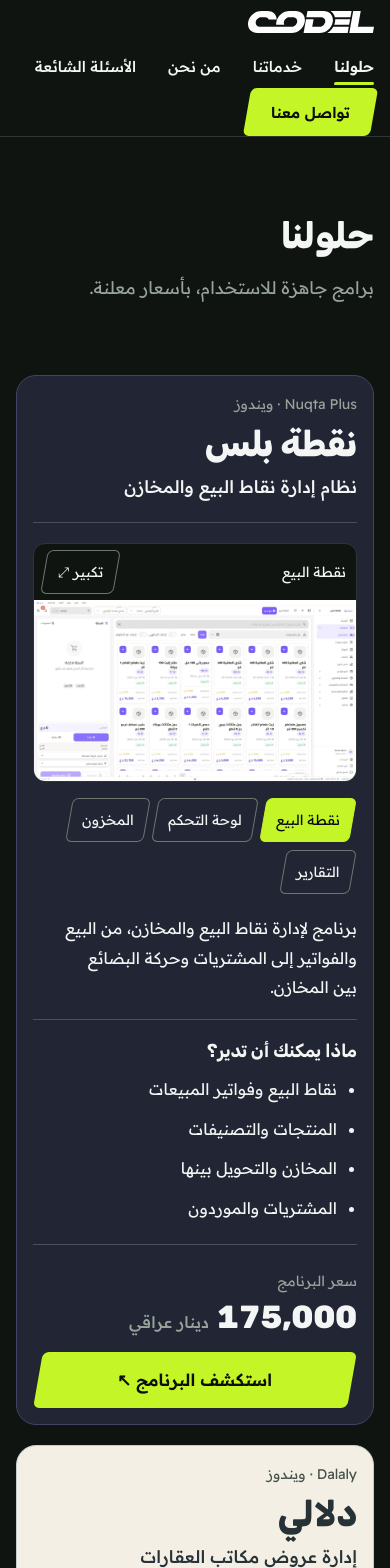
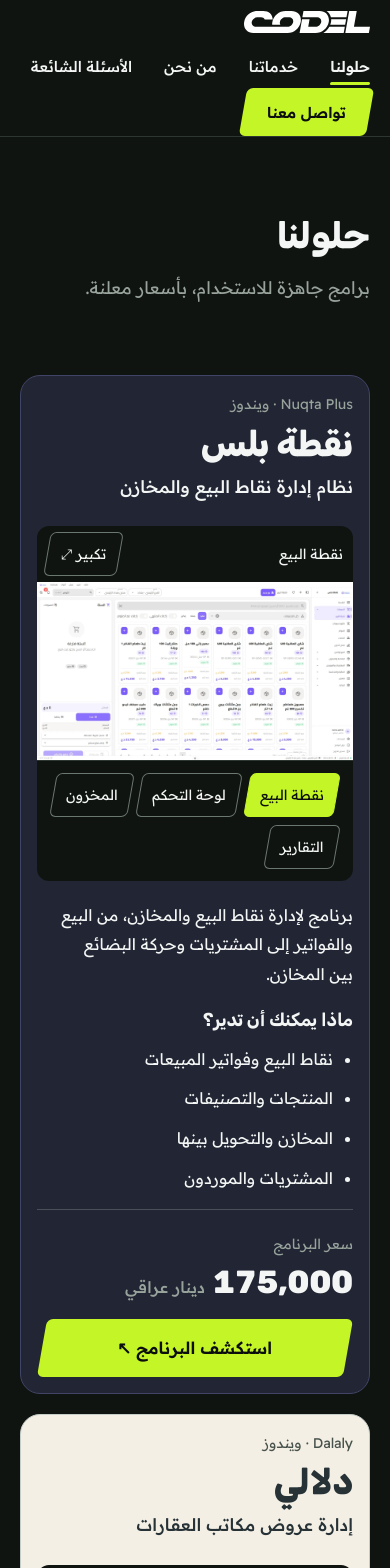
Before and after one commit to TariqAli93/codel, a Nuxt app: page /solutions in a window 390 px wide. Shown: the top 1568 px of the page. Built offline with nearby package versions, Linux system fonts and the light colour scheme.

Commit message:
Polish V8.4.1 layout and stabilize product screenshot rendering

```diff
--- a/app/assets/scss/main.scss
+++ b/app/assets/scss/main.scss
@@ -140,7 +140,7 @@
   --control-md: 48px;
   --control-lg: 56px;
   --header-height: 72px;
-  --container-max: 1440px; // more size
+  --container-max: 1680px; // wide desktop, still bounded
 
   --slant-angle: 10deg;
 
@@ -154,8 +154,8 @@
 // Page rhythm and motion: site-level tokens, not in tokens.json v1 yet.
 // Motion is optional: the reduced-motion block at the end of this file switches it off.
 :root {
-  --page-gutter: clamp(16px, 4vw, 64px);
-  --section-gap: clamp(64px, 8vw, 128px); // between a page's sections
+  --page-gutter: clamp(20px, 3.3vw, 64px);
+  --section-gap: clamp(56px, 6.4vw, 112px); // between a page's sections
   --head-gap: var(--space-7); // between a section's heading and its content
   --panel-pad: clamp(24px, 3vw, 40px); // inside large panels
   --measure: 42rem; // the widest a running paragraph gets
@@ -387,8 +387,5 @@ a {
   .workline-button{transition:background-color .22s var(--ease-out),color .22s var(--ease-out),border-color .22s var(--ease-out),translate .22s var(--ease-out)}
   @media (hover:hover){.workline-button:hover{translate:0 -2px}}
   .workline-button:active{translate:0 1px}
-  @supports(animation-timeline:view()){
-    .workline-heading h2,.services-intro h2,.proof-heading h2{animation:workline-reveal .6s var(--ease-out) both;animation-timeline:view();animation-range:entry 0% entry 55%}
-    @keyframes workline-reveal{from{transform:translateY(12px);opacity:.72}to{transform:none;opacity:1}}
-  }
+  // Headings remain at full contrast even in full-page screenshots and before intersection.
 }
--- a/app/components/ClosingCall.vue
+++ b/app/components/ClosingCall.vue
@@ -25,18 +25,18 @@ const headingId = useId()
 <style scoped lang="scss">
 .closing {
   position:relative;isolation:isolate;overflow:hidden;
-  margin-block-start:var(--section-gap);padding:clamp(28px,5vw,76px);
+  margin-block-start:var(--section-gap);padding:clamp(28px,4vw,64px);
   border-radius:var(--radius-lg);background:var(--accent);color:var(--on-accent);
   --focus:var(--on-accent);--link-color:var(--on-accent);--link-rule:var(--on-accent);--link-rule-hover:var(--on-accent);--link-active:var(--on-accent);
   --primary:var(--on-accent);--on-primary:var(--accent);--primary-hover:var(--charcoal-700);--primary-active:var(--charcoal-800);--text:var(--on-accent);--text-muted:var(--on-accent);--surface:var(--accent);--surface-raised:var(--accent);--border-strong:var(--on-accent);--glow-accent:none;
-  display:grid;grid-template-columns:minmax(0,1.2fr) minmax(0,.8fr);gap:clamp(28px,5vw,80px);align-items:center;min-height:clamp(260px,26vw,380px);
+  display:grid;grid-template-columns:minmax(0,1.55fr) minmax(0,1fr);gap:clamp(24px,4vw,64px);align-items:center;min-height:clamp(220px,19vw,320px);
   &::after {content:'';position:absolute;inset-block:-40%;inset-inline-end:-10%;width:44%;border-inline:1px solid currentColor;transform:skewX(calc(-1 * var(--slant-angle)));opacity:.13;pointer-events:none;z-index:-1}
 }
 .closing__copy { min-width:0; }
-.closing__heading { font-size:clamp(2.2rem,4.7vw,4.75rem);line-height:1.35;max-width:19ch;margin:0; }
-.closing__text { font-size:var(--text-lead);line-height:1.8;margin-block-start:18px;max-width:36ch; }
-.closing__actions { display:flex;flex-direction:column;align-items:start;justify-content:center;gap:14px;min-width:0;padding-inline:5px;:deep(.action:not(.action--text)){min-height:60px;min-width:min(100%,250px);max-width:100%;font-size:1.125rem;padding-inline:clamp(20px,3vw,36px)}:deep(.action--text){font-size:var(--text-body)} }
+.closing__heading { font-size:clamp(2rem,3.7vw,4.3rem);line-height:1.35;max-width:23ch;margin:0; }
+.closing__text { font-size:var(--text-lead);line-height:1.8;margin-block-start:18px;max-width:42ch; }
+.closing__actions { display:flex;flex-direction:column;align-items:stretch;justify-content:center;gap:10px;min-width:0;padding-inline:6px;max-width:440px;justify-self:stretch;:deep(.action:not(.action--text)){min-height:72px;width:100%;max-width:100%;font-size:clamp(1.1rem,1.45vw,1.45rem);padding-inline:clamp(20px,3vw,36px);justify-content:center}:deep(.action--text){font-size:var(--text-body);align-self:center} }
 .closing :deep(.action--outline:hover){background:var(--on-accent);color:var(--accent)}
 .closing :deep(.action--ink:hover){background:var(--charcoal-700);color:var(--accent)}
-@media(max-width:800px){.closing{grid-template-columns:minmax(0,1fr);min-height:0;gap:26px}.closing__heading{max-width:none}.closing__actions{align-items:stretch;:deep(.action--text){align-self:start}}}
+@media(max-width:800px){.closing{grid-template-columns:minmax(0,1fr);min-height:0;gap:26px}.closing__heading{max-width:none}.closing__actions{align-items:stretch;max-width:none;:deep(.action:not(.action--text)){min-height:60px}:deep(.action--text){align-self:center}}}
 </style>
--- a/app/components/WorklineProduct.vue
+++ b/app/components/WorklineProduct.vue
@@ -8,6 +8,15 @@ const shot = computed(() => props.solution.images[active.value])
 const gallery = ref<HTMLDialogElement | null>(null)
 const opener = ref<HTMLButtonElement | null>(null)
 const galleryOpen = ref(false)
+const failedSrc = ref('')
+const hasInteracted = ref(false)
+const retryKey = ref(0)
+function onImageError(event: Event) {
+  const image = event.currentTarget as HTMLImageElement
+  const current = shot.value
+  if (current && image.getAttribute('src') === current.src) failedSrc.value = current.src
+}
+function retryImage() { failedSrc.value = ''; retryKey.value++ }
 const names: Record<string,string> = { pos:'نقطة البيع', dashboard:'لوحة التحكم', inventory:'المخزون', 'sales-report':'التقارير', properties:'العروض العقارية', property:'تفاصيل العقار' }
 function label(item: SolutionImage) {
   const key = item.src.split('/').pop()?.replace(/\.webp$/, '') ?? ''
@@ -16,6 +25,8 @@ function label(item: SolutionImage) {
 function select(index:number, motionDirection?:number) {
   if(index===active.value) return
   direction.value = motionDirection ?? (index>active.value ? 1 : -1)
+  failedSrc.value = ''
+  hasInteracted.value = true
   active.value=index
 }
 function step(delta:number) {
@@ -41,57 +52,59 @@ function onGalleryKey(event:KeyboardEvent) {
       <figure>
         <figcaption><span aria-live="polite">{{ label(shot) }}</span><button ref="opener" type="button" class="workline-button app-panel__enlarge" :aria-label="`تكبير واجهة ${solution.nameAr}`" @click="openGallery"><span>تكبير <span aria-hidden="true">⤢</span></span></button></figcaption>
         <div class="app-panel__stage" :class="{ 'app-panel__stage--back': direction<0 }">
-          <Transition name="screen" mode="out-in">
-            <img :key="shot.src" :src="shot.src" :alt="shot.alt" :width="shot.width" :height="shot.height" loading="lazy" decoding="async">
-          </Transition>
+          <img v-if="failedSrc !== shot.src" :key="`${shot.src}-${retryKey}`" :class="{ 'app-panel__image--selected': hasInteracted }" :src="shot.src" :alt="shot.alt" :width="shot.width" :height="shot.height" loading="eager" decoding="sync" @error="onImageError">
+          <div v-else class="app-panel__fallback" role="status">
+            <p>تعذّر تحميل صورة واجهة {{ solution.nameAr }}.</p>
+            <button type="button" class="workline-button" @click="retryImage"><span>إعادة المحاولة</span></button>
+            <a :href="shot.src" target="_blank" rel="noopener noreferrer">فتح الصورة الأصلية</a>
+          </div>
+        </div>
+        <div class="app-panel__controls" role="group" :aria-label="`واجهات ${solution.nameAr}`">
+          <button v-for="(item,i) in solution.images" :key="item.src" type="button" class="workline-button" :aria-pressed="active===i" @click="select(i)"><span>{{ label(item) }}</span></button>
         </div>
       </figure>
-      <div class="app-panel__controls" role="group" :aria-label="`واجهات ${solution.nameAr}`">
-        <button v-for="(item,i) in solution.images" :key="item.src" type="button" class="workline-button" :aria-pressed="active===i" @click="select(i)"><span>{{ label(item) }}</span></button>
-      </div>
     </div>
 
     <div class="app-panel__aside">
       <p>{{ solution.description }}</p>
       <div class="app-panel__benefits"><component :is="level===2?'h3':'h4'">ماذا يمكنك أن تدير؟</component><ul><li v-for="feature in solution.features.slice(0,4)" :key="feature">{{ feature }}</li></ul></div>
-    </div>
-
-    <div class="app-panel__purchase">
-      <div><small>سعر البرنامج</small><ProductPrice :amount="solution.priceIqd" /></div>
-      <ActionLink look="solid" :glow="false" size="lg" :to="`/solutions/${solution.slug}`" label="استكشف البرنامج ↖" :hidden-suffix="solution.nameAr" />
+      <div class="app-panel__purchase">
+        <div><small>سعر البرنامج</small><ProductPrice :amount="solution.priceIqd" /></div>
+        <ActionLink look="solid" :glow="false" size="lg" :to="`/solutions/${solution.slug}`" label="استكشف البرنامج ↖" :hidden-suffix="solution.nameAr" />
+      </div>
     </div>
 
     <dialog ref="gallery" class="app-gallery" :aria-labelledby="`gallery-${solution.slug}`" @close="onClose" @keydown="onGalleryKey">
       <div class="app-gallery__bar"><h2 :id="`gallery-${solution.slug}`">{{ solution.nameAr }} — {{ shot ? label(shot) : '' }}</h2><button autofocus type="button" class="workline-button" @click="closeGallery"><span>إغلاق ×</span></button></div>
-      <img v-if="galleryOpen && shot" :src="shot.src" :alt="shot.alt" :width="shot.width" :height="shot.height">
+      <img v-if="galleryOpen && shot && failedSrc !== shot.src" :src="shot.src" :alt="shot.alt" :width="shot.width" :height="shot.height" @error="onImageError">
+      <p v-else-if="galleryOpen && shot" role="status">تعذّر تحميل الصورة. <button type="button" class="workline-button" @click="retryImage"><span>إعادة المحاولة</span></button></p>
       <div class="app-gallery__bar"><button type="button" class="workline-button" @click="step(-1)"><span>السابق →</span></button><bdi aria-live="polite">{{ active+1 }} / {{ solution.images.length }}</bdi><button type="button" class="workline-button" @click="step(1)"><span>التالي ←</span></button></div>
     </dialog>
   </article>
 </template>
 
 <style scoped lang="scss">
-.app-panel { display:grid;grid-template-columns:minmax(0,2.75fr) minmax(0,1fr);grid-template-areas:'head head' 'screen aside' 'purchase purchase';gap:clamp(20px,2.5vw,36px);padding:clamp(20px,2.6vw,40px);background:var(--nuqta-ground);border:1px solid color-mix(in srgb,var(--nuqta-accent) 28%,var(--border));border-radius:var(--radius-lg);min-width:0;color:var(--text);
-  &--sand{background:var(--dalaly-ground);color:var(--dalaly-ink);border-color:var(--border);grid-template-columns:minmax(0,1fr) minmax(0,2.75fr);grid-template-areas:'head head' 'aside screen' 'purchase purchase'}
+.app-panel { display:grid;grid-template-columns:minmax(0,2.2fr) minmax(0,1fr);grid-template-areas:'head head' 'screen aside';align-items:start;gap:clamp(20px,2.5vw,36px);padding:clamp(20px,2.6vw,40px);background:var(--nuqta-ground);border:1px solid color-mix(in srgb,var(--nuqta-accent) 28%,var(--border));border-radius:var(--radius-lg);min-width:0;color:var(--text);
+  &--sand{background:var(--dalaly-ground);color:var(--dalaly-ink);border-color:var(--border);grid-template-columns:minmax(0,1fr) minmax(0,2.2fr);grid-template-areas:'head head' 'aside screen'}
 }
-.app-panel__head { grid-area:head;display:flex;justify-content:space-between;align-items:end;gap:20px;border-block-end:1px solid color-mix(in srgb,currentColor 20%,transparent);padding-block-end:20px;h2,h3{font-size:clamp(2.2rem,4vw,4rem);line-height:1.25;margin:0} }
+.app-panel__head { grid-area:head;display:flex;justify-content:space-between;align-items:end;gap:20px;padding-block-end:4px;h2,h3{font-size:clamp(2.2rem,4vw,4rem);line-height:1.25;margin:0} }
 .app-panel__platform { font-size:var(--text-small);color:var(--text-muted);margin-block-end:5px; }
 .app-panel__tagline { max-width:28ch;font-size:var(--text-lead);font-weight:500;text-align:end; }
-.app-panel__screen { grid-area:screen;min-width:0;figure{border:1px solid var(--border);border-radius:var(--radius-md);overflow:hidden;background:var(--charcoal-900);color:var(--charcoal-50);margin:0}figcaption{display:flex;justify-content:space-between;gap:8px;align-items:center;min-height:56px;padding:6px 16px;font-size:var(--text-small)} }
+.app-panel__screen { grid-area:screen;min-width:0;figure{border:0;border-radius:var(--radius-md);overflow:hidden;background:var(--charcoal-900);color:var(--charcoal-50);margin:0}figcaption{display:flex;justify-content:space-between;gap:8px;align-items:center;min-height:56px;padding:6px 16px;font-size:var(--text-small)} }
 .app-panel__enlarge { color:var(--charcoal-50);border-color:var(--charcoal-400);background:transparent;min-height:44px;flex:none;&:hover{background:var(--charcoal-700);color:var(--charcoal-50)} }
 .app-panel__stage { aspect-ratio:16/9;position:relative;overflow:hidden;img{display:block;width:100%;height:100%;object-fit:contain} }
-.app-panel__controls { display:flex;align-items:center;flex-wrap:wrap;gap:10px;padding-inline:4px;margin-block-start:16px;button{min-height:44px;font-size:var(--text-small);padding-inline:16px} }
-.app-panel__aside { grid-area:aside;display:flex;flex-direction:column;gap:24px;min-width:0;line-height:1.85;font-size:var(--text-body);p{margin:0} }
-.app-panel__benefits { border-block-start:1px solid color-mix(in srgb,currentColor 20%,transparent);padding-block-start:20px;h3,h4{font-size:var(--text-sub);margin-block-end:12px}ul{padding-inline-start:20px;display:grid;gap:10px} }
-.app-panel__purchase { grid-area:purchase;display:flex;align-items:center;justify-content:space-between;gap:16px 28px;flex-wrap:wrap;padding-block-start:24px;border-block-start:1px solid color-mix(in srgb,currentColor 20%,transparent);>div{display:grid;gap:8px}small{font-size:var(--text-small);color:var(--text-muted)}:deep(.price__amount){font-size:clamp(2rem,3.5vw,3.2rem)}:deep(.action){min-height:56px;padding-inline:clamp(20px,3vw,40px);margin-inline:5px;font-size:1.05rem} }
+.app-panel__controls { display:flex;align-items:center;flex-wrap:wrap;gap:8px;padding:12px 16px;border-block-start:1px solid var(--charcoal-600);button{min-height:44px;font-size:var(--text-small);padding-inline:16px;color:var(--charcoal-50);border-color:var(--charcoal-400);&:hover,&[aria-pressed="true"]{background:var(--accent);color:var(--on-accent);border-color:var(--accent)}&:focus-visible{outline-color:var(--accent)}} }
+.app-panel__fallback { position:absolute;inset:0;display:flex;flex-direction:column;align-items:center;justify-content:center;gap:12px;padding:16px;text-align:center;color:var(--charcoal-50);a{color:inherit}button{color:inherit;border-color:var(--charcoal-400);&:hover{color:var(--on-accent);background:var(--accent)}} }
+.app-panel__image--selected { animation:screen-settle .32s var(--ease-out) both; }
+.app-panel__stage--back .app-panel__image--selected { animation-name:screen-settle-back; }
+@keyframes screen-settle { from{transform:translateX(7px) scale(.994)}to{transform:none} }
+@keyframes screen-settle-back { from{transform:translateX(-7px) scale(.994)}to{transform:none} }
+.app-panel__aside { grid-area:aside;display:flex;flex-direction:column;gap:clamp(16px,1.8vw,26px);min-width:0;line-height:1.85;font-size:clamp(1rem,1.05vw,1.125rem);p{margin:0} }
+.app-panel__benefits { padding-block-start:4px;h3,h4{font-size:var(--text-sub);margin-block-end:12px}ul{padding-inline-start:20px;display:grid;gap:10px} }
+.app-panel__purchase { display:flex;flex-direction:column;align-items:stretch;gap:16px;padding-block-start:22px;border-block-start:1px solid color-mix(in srgb,currentColor 20%,transparent);>div{display:grid;gap:8px}small{font-size:var(--text-small);color:var(--text-muted)}:deep(.price__amount){font-size:clamp(2rem,2.8vw,3rem)}:deep(.action){min-height:58px;padding-inline:18px;margin-inline:5px;font-size:1.05rem;justify-content:center} }
 .app-gallery { position:fixed;inset:0;margin:auto;width:min(1120px,calc(100% - 32px));max-height:calc(100dvh - 32px);padding:clamp(12px,2vw,24px);background:var(--charcoal-800);color:var(--charcoal-50);border:1px solid var(--charcoal-400);border-radius:var(--radius-lg);overflow:auto;img{width:100%;height:auto;max-height:65dvh;object-fit:contain;margin-block:16px}&::backdrop{background:rgba(11,14,12,.91)} }
 .app-gallery__bar { display:flex;justify-content:space-between;align-items:center;gap:12px;h2{font-size:var(--text-card);margin:0}button{color:var(--charcoal-50);border-color:var(--charcoal-400);&:hover{background:var(--charcoal-700);color:var(--charcoal-50)}} }
-.screen-enter-active { transition:clip-path .38s var(--ease-out),opacity .25s var(--ease-out); }
-.screen-leave-active { transition:opacity .12s var(--ease-out); }
-.screen-enter-from { clip-path:inset(0 0 0 100%);opacity:.6; }
-.app-panel__stage--back .screen-enter-from { clip-path:inset(0 100% 0 0); }
-.screen-enter-to { clip-path:inset(0);opacity:1; }
-.screen-leave-to { opacity:0; }
-@media(max-width:900px){.app-panel,.app-panel--sand{grid-template-columns:minmax(0,1fr);grid-template-areas:'head' 'screen' 'aside' 'purchase'}.app-panel__head{align-items:start;flex-direction:column;gap:6px}.app-panel__tagline{text-align:start;max-width:none}.app-panel__aside{gap:16px}}
+@media(max-width:900px){.app-panel,.app-panel--sand{grid-template-columns:minmax(0,1fr);grid-template-areas:'head' 'screen' 'aside'}.app-panel__head{align-items:start;flex-direction:column;gap:6px}.app-panel__tagline{text-align:start;max-width:none}.app-panel__aside{gap:16px}}
 @media(max-width:440px){.app-panel{padding:16px}.app-panel__screen figcaption{padding:6px 10px}.app-panel__controls{gap:8px;button{padding-inline:12px}}.app-panel__purchase{align-items:stretch;flex-direction:column;:deep(.action){align-self:stretch}}.app-gallery__bar{flex-wrap:wrap}}
-@media(prefers-reduced-motion:reduce){.screen-enter-from,.screen-leave-to{clip-path:none;opacity:1}}
+@media(prefers-reduced-motion:reduce){.app-panel__image--selected{animation:none}}
 </style>
--- a/app/layouts/default.vue
+++ b/app/layouts/default.vue
@@ -822,10 +822,10 @@ $glass-filter: blur(20px) saturate(1.6) brightness(0.65);
 .layout__bar { padding-inline:var(--page-gutter);&::before{content:none} }
 .layout__footer-directory { grid-template-columns:minmax(0,1.15fr) minmax(0,.85fr) minmax(0,1fr);gap:clamp(24px,5vw,80px);padding-block:clamp(40px,6vw,80px); }
 .layout__footer-intro { p{font-size:var(--text-body);color:var(--text-muted);max-width:34ch;margin-block-start:14px} .layout__footer-statement{font-family:var(--font-display);color:var(--text);font-size:clamp(1.55rem,2.4vw,2.2rem);line-height:1.4;margin:0;font-weight:700;max-width:22ch} }
-.layout__footer-heading { font-size:var(--text-sub);margin-block-end:16px; }
+.layout__footer-heading { font-size:clamp(1.125rem,1.25vw,1.4rem);margin-block-end:16px; }
 .layout__footer-links { grid-template-columns:repeat(2,minmax(0,1fr));gap:2px 16px; }
-.layout__footer-link { font-size:var(--text-body); }
-.layout__contact :deep(.contact-list__row) { dt{font-size:var(--text-small)} dd{font-size:var(--text-body);overflow-wrap:anywhere} }
+.layout__footer-link { font-size:clamp(1rem,1.06vw,1.125rem); }
+.layout__contact :deep(.contact-list__row) { dt{font-size:var(--text-small)} dd{font-size:clamp(1rem,1.06vw,1.125rem);overflow-wrap:anywhere} }
 .layout__footer-brand { padding-block:clamp(24px,4vw,48px);border-block-start:1px solid var(--border); }
 .layout__footer-brand-link { display:block;inline-size:100%;aspect-ratio:672/117; }
 .layout__footer-bottom { display:flex;justify-content:space-between;align-items:center;flex-wrap:wrap;gap:12px;border-block-start:1px solid var(--border);padding-block:16px;color:var(--text-muted);font-size:var(--text-small);nav{display:flex;gap:var(--space-4);a{display:inline-flex;align-items:center;min-height:44px}} }
```
Also changed, not shown: app/components/WorklineHero.vue (+5 -5 lines), app/pages/index.vue (+6 -4 lines), 1 other file (tests, documents, lock files or other folders).
